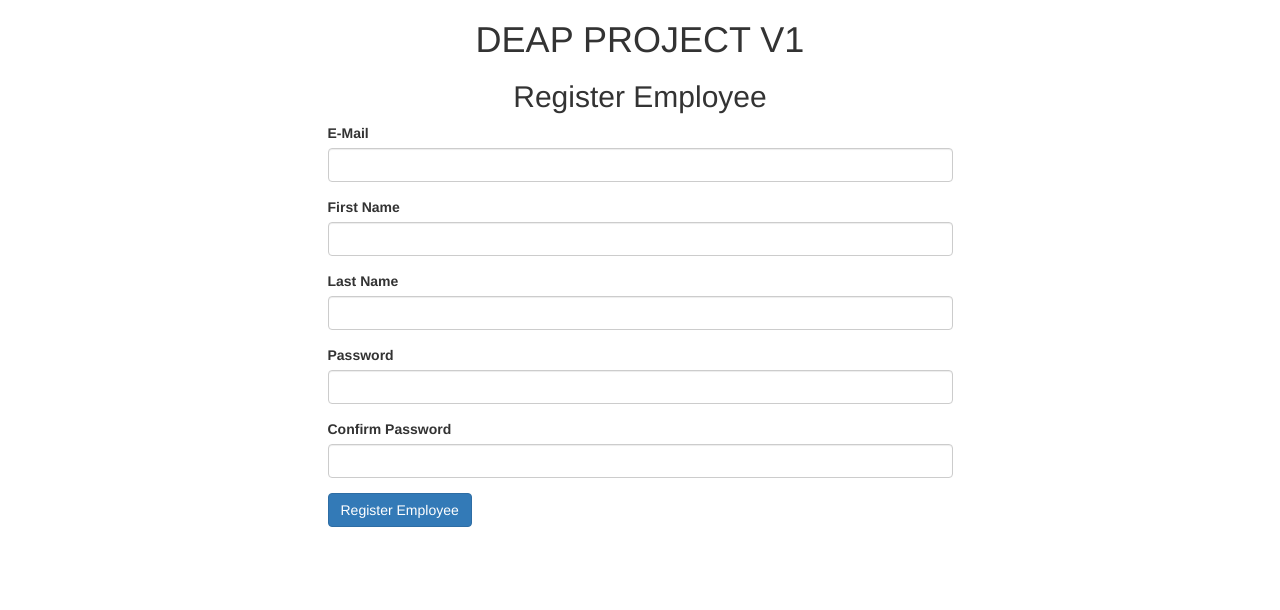
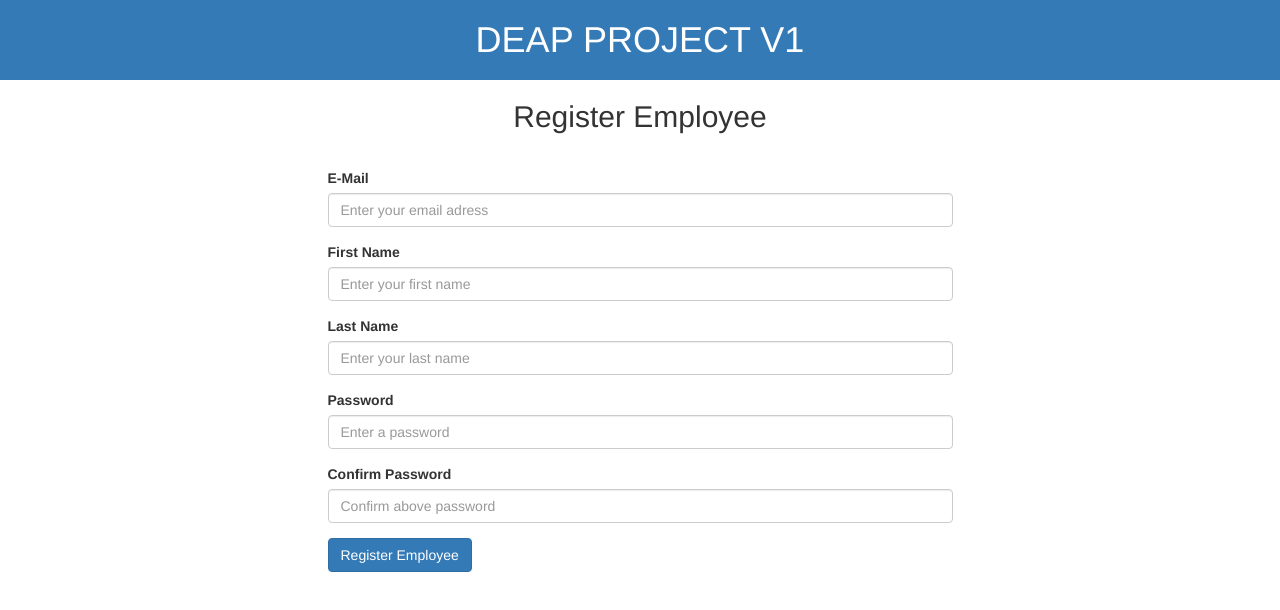
Before and after one commit to darthrevanyunka/deap-frontend, an Angular app: page / in a window 1280 px wide. Shown: the top 610 px of the page. Built offline with nearby package versions, Linux system fonts and the light colour scheme.

Commit message:
Added typescript to send JSON to endpoint

```diff
--- a/src/app/app.component.ts
+++ b/src/app/app.component.ts
@@ -1,4 +1,5 @@
 import { Component } from '@angular/core';
+
 
 @Component({
   selector: 'app-root',
--- a/src/app/app.module.ts
+++ b/src/app/app.module.ts
@@ -1,5 +1,7 @@
 import { NgModule } from '@angular/core';
 import { BrowserModule } from '@angular/platform-browser';
+import { FormsModule }   from '@angular/forms';
+import { HttpClientModule } from '@angular/common/http';
 
 import { AppRoutingModule } from './app-routing.module';
 import { AppComponent } from './app.component';
@@ -12,7 +14,9 @@ import { EmployeeComponent } from './employee/employee.component';
   ],
   imports: [
     BrowserModule,
-    AppRoutingModule
+    AppRoutingModule,
+    FormsModule,
+    HttpClientModule
   ],
   providers: [],
   bootstrap: [AppComponent]
--- a/src/app/employee/employee.component.html
+++ b/src/app/employee/employee.component.html
@@ -1,12 +1,12 @@
 <div class="row">
 
   <div class="text-center">
-    <h1>DEAP PROJECT V1</h1>
-    <h2>Register Employee</h2>
+    <h1 style="padding:20px; margin-top:0px;" class="bg-primary">DEAP PROJECT V1</h1>
+    <h2 style="padding-bottom:25px;">Register Employee</h2>
   </div>
 
   <div class="col-xs-12 col-md-6 col-md-offset-3">
-    <form>
+    <form  (ngSubmit)="onCreateEmployee(f)" #f="ngForm">
 
       <div class="form-group">
         <label for="email">E-Mail</label>
@@ -14,9 +14,11 @@
           type="email"
           id="email"
           class="form-control"
-          ngModel name="email"
+          ngModel
+          name="email"
+          placeholder="Enter your email adress"
           required
-          email>
+          >
       </div>
 
       <div class="form-group">
@@ -25,20 +27,24 @@
           type="input"
           id="firstName"
           class="form-control"
-          ngModel name="firstName"
+          ngModel
+          name="firstName"
+          placeholder="Enter your first name"
           required
-          email>
+          >
       </div>
 
       <div class="form-group">
         <label for="lastName">Last Name</label>
         <input
-          type="email"
+          type="input"
           id="lastName"
           class="form-control"
-          ngModel name="lastName"
+          ngModel
+          name="lastName"
+          placeholder="Enter your last name"
           required
-          email>
+          >
       </div>
 
       <div class="form-group">
@@ -50,9 +56,9 @@
           ngModel
           name="password"
           required
+          placeholder="Enter a password"
           minlength="6">
       </div>
-
 
       <div class="form-group">
         <label for="confirmPassword">Confirm Password</label>
@@ -62,10 +68,10 @@
           class="form-control"
           ngModel
           name="confirmPassword"
+          placeholder="Confirm above password"
           required
           minlength="6">
       </div>
-
 
       <div>
         <button class="btn btn-primary" type="submit" >Register Employee</button>
--- a/src/app/employee/employee.component.ts
+++ b/src/app/employee/employee.component.ts
@@ -1,4 +1,6 @@
 import { Component, OnInit } from '@angular/core';
+import { FormsModule }   from '@angular/forms';
+import { HttpClient } from '@angular/common/http';
 
 @Component({
   selector: 'app-employee',
@@ -7,9 +9,48 @@ import { Component, OnInit } from '@angular/core';
 })
 export class EmployeeComponent implements OnInit {
 
-  constructor() { }
+  constructor(private http: HttpClient) { }
 
   ngOnInit(): void {
   }
 
+  onCreateEmployee(employeeForm){
+    //put form values into variables
+    const formEmployee = employeeForm.value;
+    const email = formEmployee.email;
+    const firstName = formEmployee.firstName;
+    const lastName = formEmployee.lastName;
+    const password = formEmployee.password;
+    const confPassword = formEmployee.confirmPassword;
+
+    //check whether passwords match
+    if(password == confPassword){
+
+        //create employee object
+        const employee = {
+          email: email,
+          firstName: firstName,
+          lastName: lastName,
+          password: password
+        }
+
+        //convert employee object to JSON
+        const employeeJson = JSON.stringify(employee);
+
+        //loggers
+        console.log(employee);
+        console.log(employeeJson);
+
+        //post request to create employee
+        this.http.post('localhost/api/adduser',
+        employeeJson
+        ).subscribe(responseData => {
+            console.log(responseData);
+        });
+
+    }else{
+      console.log("Passwords do not match");
+      alert("Passwords do not match");
+    }
+  }
 }
```
